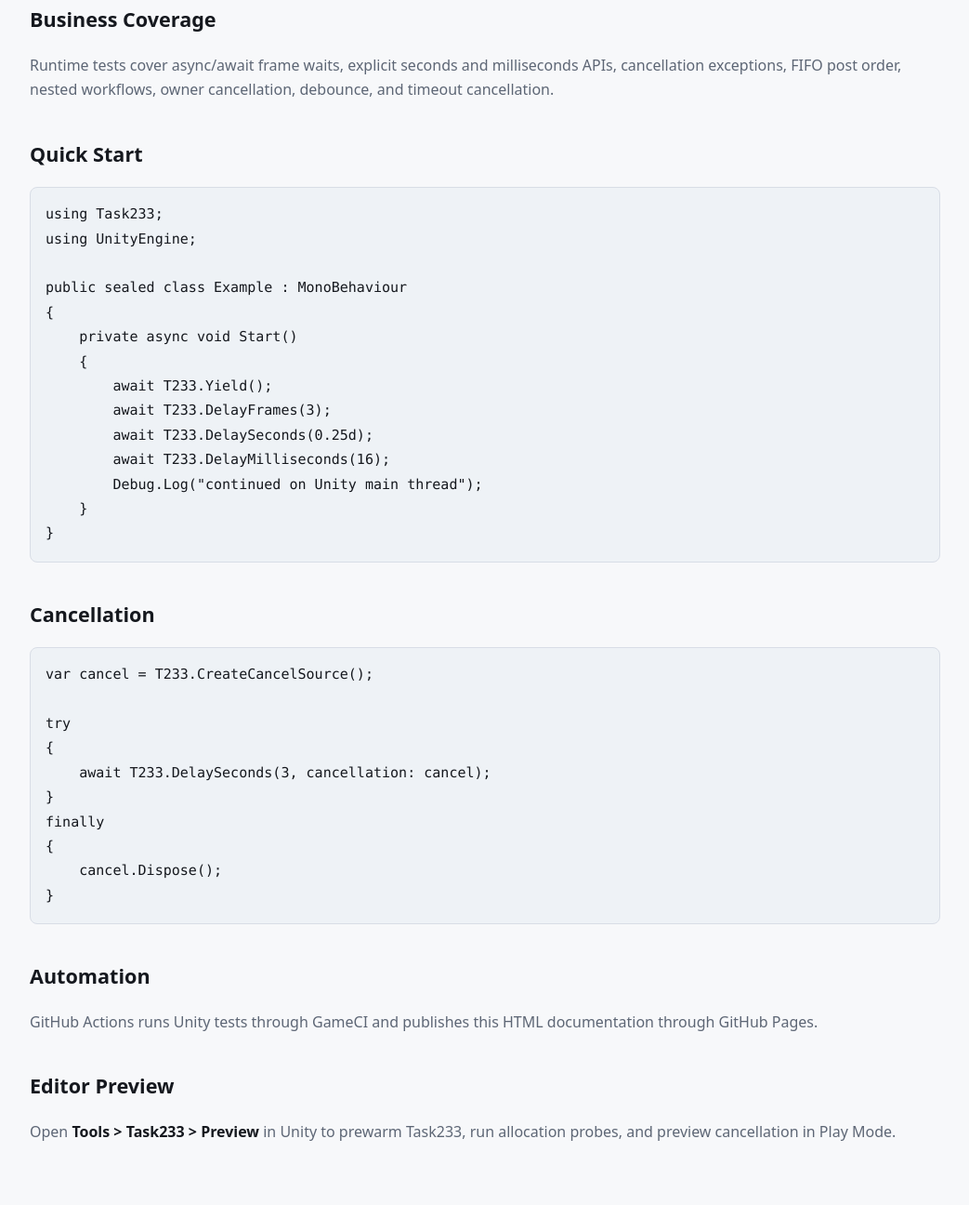
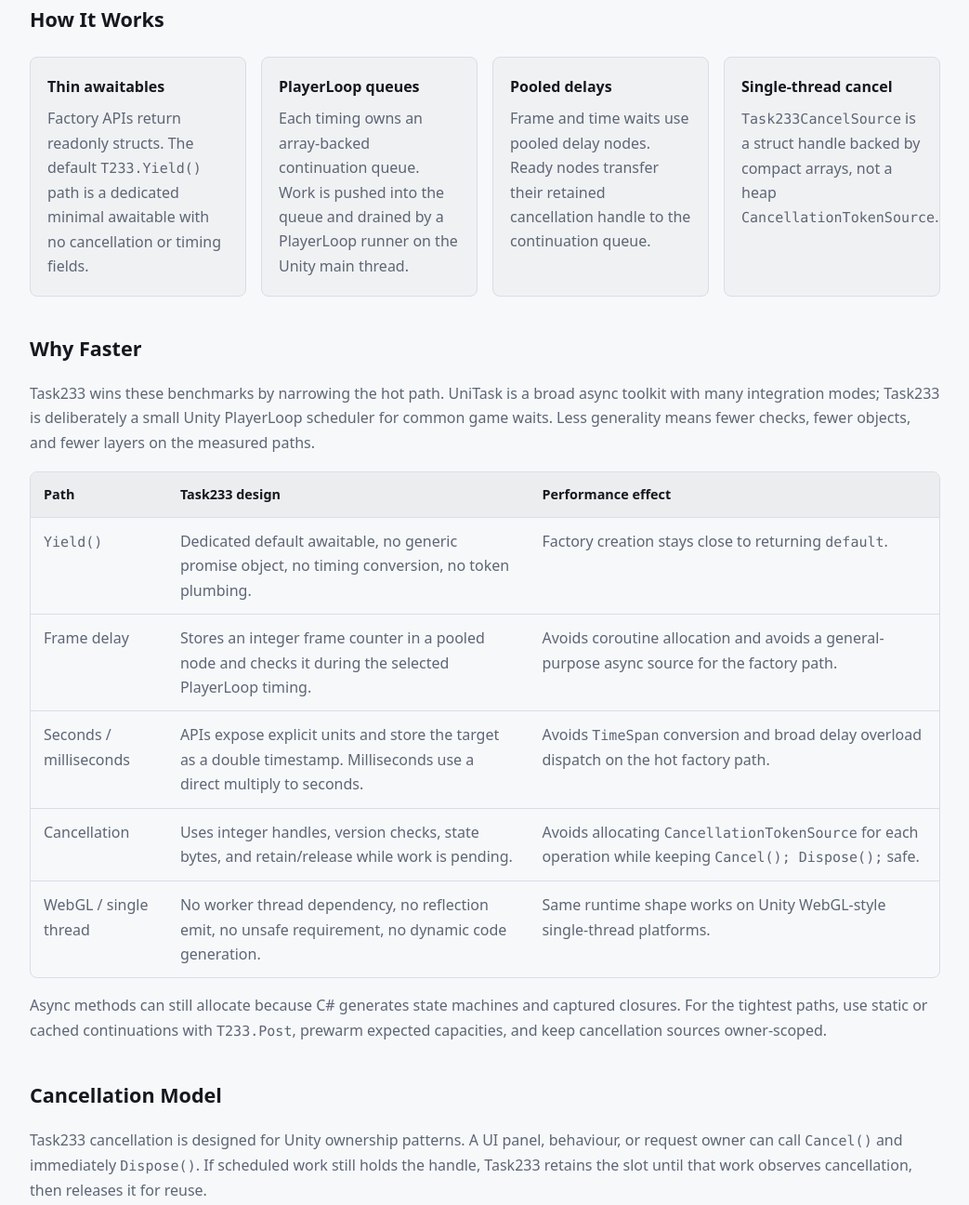
Before and after one commit to neko233-com/Task233-unity, a website: page docs/index.html in a window 1280 px wide. Shown: the part 1172-2468 px from the top of the page at 93% size, without its empty margins (118-1161 px from the left). Drawn offline with Linux system fonts and the light colour scheme.

Commit message:
Expand GitHub Pages technical docs

```diff
--- a/docs/index.html
+++ b/docs/index.html
@@ -97,6 +97,41 @@
     .card p {
       margin: 0;
     }
+
+    .table-wrap {
+      overflow-x: auto;
+      border: 1px solid var(--line);
+      border-radius: 8px;
+      margin-top: 18px;
+    }
+
+    table {
+      width: 100%;
+      border-collapse: collapse;
+      min-width: 720px;
+    }
+
+    th,
+    td {
+      padding: 12px 14px;
+      border-bottom: 1px solid var(--line);
+      text-align: left;
+      vertical-align: top;
+    }
+
+    th {
+      color: var(--fg);
+      background: color-mix(in srgb, var(--bg), var(--fg) 5%);
+      font-size: .9rem;
+    }
+
+    td {
+      color: var(--muted);
+    }
+
+    tr:last-child td {
+      border-bottom: 0;
+    }
   </style>
 </head>
 <body>
@@ -158,8 +193,85 @@
     </section>
 
     <section>
+      <h2>How It Works</h2>
+      <div class="grid">
+        <article class="card">
+          <h3>Thin awaitables</h3>
+          <p>Factory APIs return readonly structs. The default <code>T233.Yield()</code> path is a dedicated minimal awaitable with no cancellation or timing fields.</p>
+        </article>
+        <article class="card">
+          <h3>PlayerLoop queues</h3>
+          <p>Each timing owns an array-backed continuation queue. Work is pushed into the queue and drained by a PlayerLoop runner on the Unity main thread.</p>
+        </article>
+        <article class="card">
+          <h3>Pooled delays</h3>
+          <p>Frame and time waits use pooled delay nodes. Ready nodes transfer their retained cancellation handle to the continuation queue.</p>
+        </article>
+        <article class="card">
+          <h3>Single-thread cancel</h3>
+          <p><code>Task233CancelSource</code> is a struct handle backed by compact arrays, not a heap <code>CancellationTokenSource</code>.</p>
+        </article>
+      </div>
+    </section>
+
+    <section>
+      <h2>Why Faster</h2>
+      <p>Task233 wins these benchmarks by narrowing the hot path. UniTask is a broad async toolkit with many integration modes; Task233 is deliberately a small Unity PlayerLoop scheduler for common game waits. Less generality means fewer checks, fewer objects, and fewer layers on the measured paths.</p>
+      <div class="table-wrap">
+        <table>
+          <thead>
+            <tr>
+              <th>Path</th>
+              <th>Task233 design</th>
+              <th>Performance effect</th>
+            </tr>
+          </thead>
+          <tbody>
+            <tr>
+              <td><code>Yield()</code></td>
+              <td>Dedicated default awaitable, no generic promise object, no timing conversion, no token plumbing.</td>
+              <td>Factory creation stays close to returning <code>default</code>.</td>
+            </tr>
+            <tr>
+              <td>Frame delay</td>
+              <td>Stores an integer frame counter in a pooled node and checks it during the selected PlayerLoop timing.</td>
+              <td>Avoids coroutine allocation and avoids a general-purpose async source for the factory path.</td>
+            </tr>
+            <tr>
+              <td>Seconds / milliseconds</td>
+              <td>APIs expose explicit units and store the target as a double timestamp. Milliseconds use a direct multiply to seconds.</td>
+              <td>Avoids <code>TimeSpan</code> conversion and broad delay overload dispatch on the hot factory path.</td>
+            </tr>
+            <tr>
+              <td>Cancellation</td>
+              <td>Uses integer handles, version checks, state bytes, and retain/release while work is pending.</td>
+              <td>Avoids allocating <code>CancellationTokenSource</code> for each operation while keeping <code>Cancel(); Dispose();</code> safe.</td>
+            </tr>
+            <tr>
+              <td>WebGL / single thread</td>
+              <td>No worker thread dependency, no reflection emit, no unsafe requirement, no dynamic code generation.</td>
+              <td>Same runtime shape works on Unity WebGL-style single-thread platforms.</td>
+            </tr>
+          </tbody>
+        </table>
+      </div>
+      <p>Async methods can still allocate because C# generates state machines and captured closures. For the tightest paths, use static or cached continuations with <code>T233.Post</code>, prewarm expected capacities, and keep cancellation sources owner-scoped.</p>
+    </section>
+
+    <section>
+      <h2>Cancellation Model</h2>
+      <p>Task233 cancellation is designed for Unity ownership patterns. A UI panel, behaviour, or request owner can call <code>Cancel()</code> and immediately <code>Dispose()</code>. If scheduled work still holds the handle, Task233 retains the slot until that work observes cancellation, then releases it for reuse.</p>
+      <pre><code>var cancel = T233.CreateCancelSource();
+
+SearchAsync(cancel);
+
+cancel.Cancel();
+cancel.Dispose(); // safe while the awaited work is still pending</code></pre>
+    </section>
+
+    <section>
       <h2>Business Coverage</h2>
-      <p>Runtime tests cover async/await frame waits, explicit seconds and milliseconds APIs, cancellation exceptions, FIFO post order, nested workflows, owner cancellation, debounce, and timeout cancellation.</p>
+      <p>Runtime tests cover async/await frame waits, explicit seconds and milliseconds APIs, cancellation exceptions, FIFO post order, nested workflows, owner cancellation, debounce, timeout cancellation, and the immediate <code>Cancel(); Dispose();</code> pattern.</p>
     </section>
 
     <section>
```
